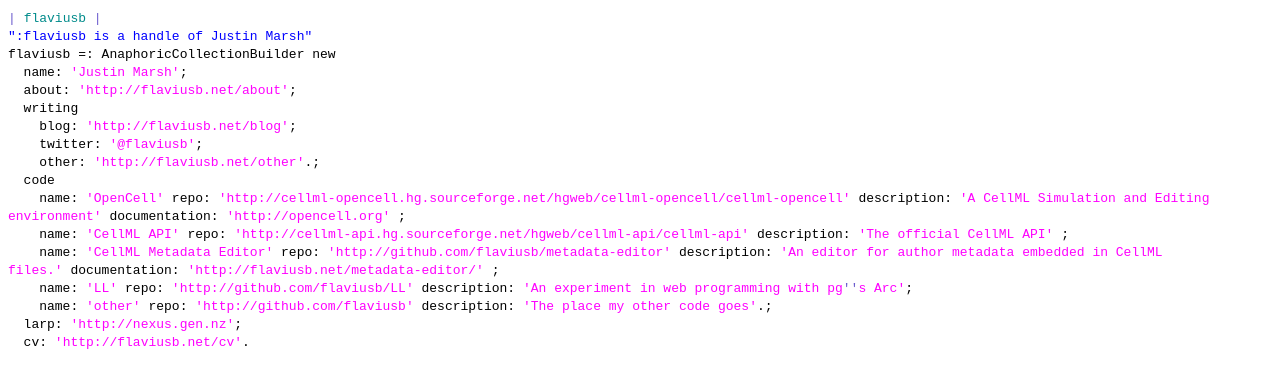
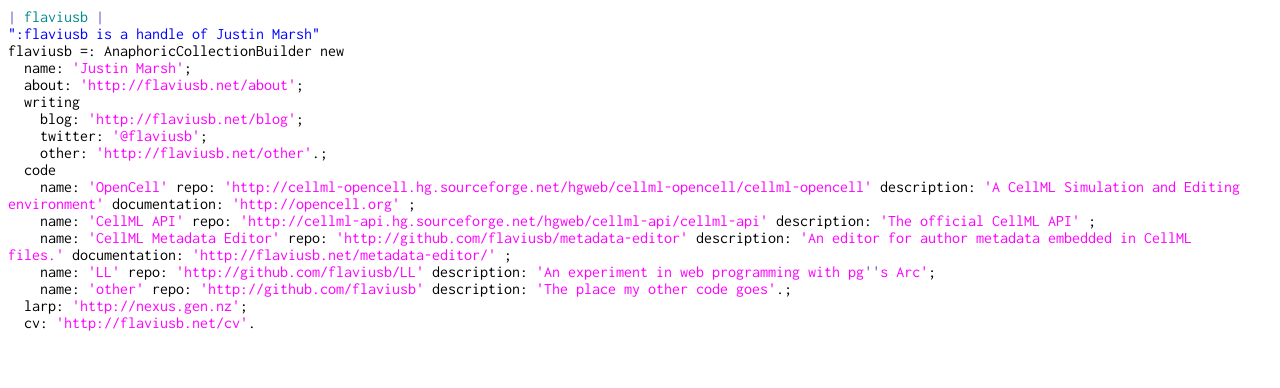
Before and after one commit to flaviusb/flaviusb.github.com, a Jekyll site: the page index.html, which Jekyll copies as it is, in a window 1280 px wide. Shown: the top 388 px of the page. Built offline with Jekyll 4.4.1, drawn with Linux system fonts in a browser that asks for light colours; Markdown is read by kramdown in place of the engine named in the settings.

Commit message:
Close link tags in head, replace font tag with link to mono.css

```diff
--- a/index.html
+++ b/index.html
@@ -4,14 +4,15 @@
 <html xmlns="http://www.w3.org/1999/xhtml">
   <head>
     <title>print flaviusb</title>
+    <link href='http://fonts.googleapis.com/css?family=Inconsolata' rel='stylesheet' type='text/css'/>
     <link rel="stylesheet" type="text/css" href="style.css"/>
-    <link href='http://fonts.googleapis.com/css?family=Inconsolata' rel='stylesheet' type='text/css'>
-    <link rel="shortcut icon" href="favicon.ico" type="image/x-icon">
-    <link rel="icon" href="favicon.ico" type="image/x-icon">
+    <link rel="stylesheet" type="text/css" href="mono.css"/>
+    <link rel="shortcut icon" href="favicon.ico" type="image/x-icon"/>
+    <link rel="icon" href="favicon.ico" type="image/x-icon"/>
     <meta http-equiv="content-type" content="application/xhtml+xml; charset=utf-8" />
     <meta name="google-site-verification" content="6y_kSRBbkvXwVRvnTJy7Dsy6J1ODLla2oHGJt2bmAew" />
   </head>
-<body><font face="monospace">
+<body>
 <span class="pipevar">|</span>&nbsp;<span class="prevar">flaviusb</span>&nbsp;<span class="pipevar">|</span><br/>
 <span class="comment">&quot;:flaviusb is a handle of Justin Marsh&quot;</span><br/>
 flaviusb =: AnaphoricCollectionBuilder new<br/>
```
